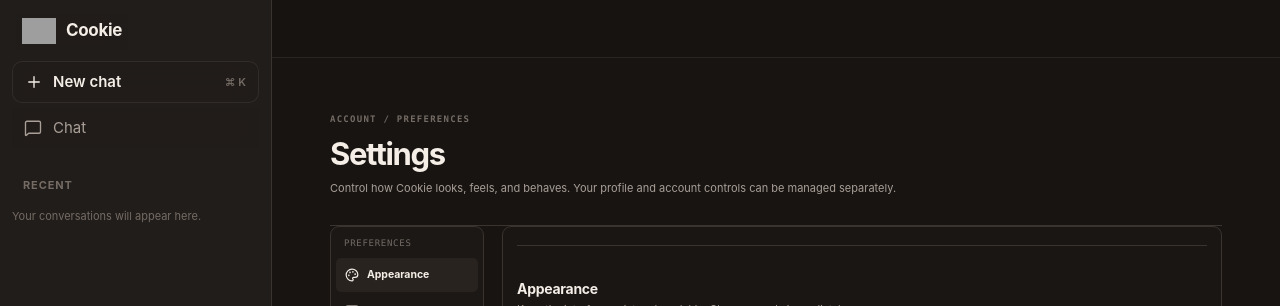
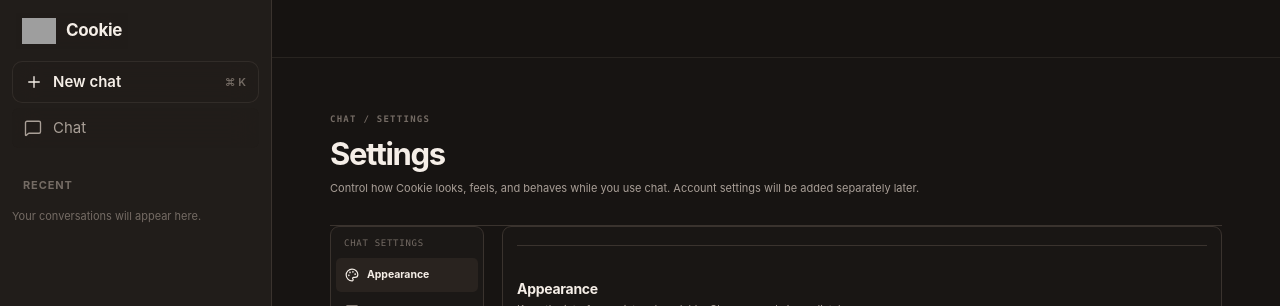
Before and after one commit to premiummaster156-cmd/cookie, a React (Vite) app: page / in a window 1280 px wide. Both pictures are taken after a click on the button "Settings". Shown: the top 306 px of the page. Built offline with nearby package versions, Linux system fonts and the light colour scheme; grey boxes are pictures that could not be loaded.

Commit message:
Clarify settings as chat settings

```diff
--- a/src/App.tsx
+++ b/src/App.tsx
@@ -307,9 +307,9 @@ function SettingsPage(props:{
   const [tab,setTab]=useState("Appearance");
   const tabs=[["Appearance",Palette],["Chat",MessageSquare],["Interface",SlidersHorizontal],["Privacy",ShieldCheck]];
   return <div className="page-container settings-page">
-    <div className="page-heading"><span className="eyebrow">ACCOUNT / PREFERENCES</span><h2>Settings</h2><p>Control how Cookie looks, feels, and behaves. Your profile and account controls can be managed separately.</p></div>
+    <div className="page-heading"><span className="eyebrow">CHAT / SETTINGS</span><h2>Settings</h2><p>Control how Cookie looks, feels, and behaves while you use chat. Account settings will be added separately later.</p></div>
     <div className="settings-layout">
-      <nav className="settings-nav" aria-label="Settings sections"><div className="settings-nav-label">Preferences</div>{tabs.map(([name,Icon])=><button key={String(name)} className={"setting-tab "+(tab===name?"active":"")} onClick={()=>setTab(String(name))}><Icon size={14}/><span>{String(name)}</span></button>)}</nav>
+      <nav className="settings-nav" aria-label="Chat settings sections"><div className="settings-nav-label">Chat settings</div>{tabs.map(([name,Icon])=><button key={String(name)} className={"setting-tab "+(tab===name?"active":"")} onClick={()=>setTab(String(name))}><Icon size={14}/><span>{String(name)}</span></button>)}</nav>
       <div className="setting-content">
         {tab==="Appearance"&&<SettingGroup title="Appearance" desc="Keep the interface quiet and readable. Changes apply immediately.">
           <div className="settings-row-grid"><div><strong>Theme</strong><small>Choose the surface used across Cookie.</small></div><div className="inline-choices">{["dark","light","system"].map(x=><button key={x} className={"text-choice "+((x==="dark"&&props.dark)||(x==="light"&&!props.dark)?"selected":"")} onClick={()=>props.setDark(x!=="light")}><span className={"theme-dot "+x+"-preview"}/><span>{x[0].toUpperCase()+x.slice(1)}</span></button>)}</div></div>
```
